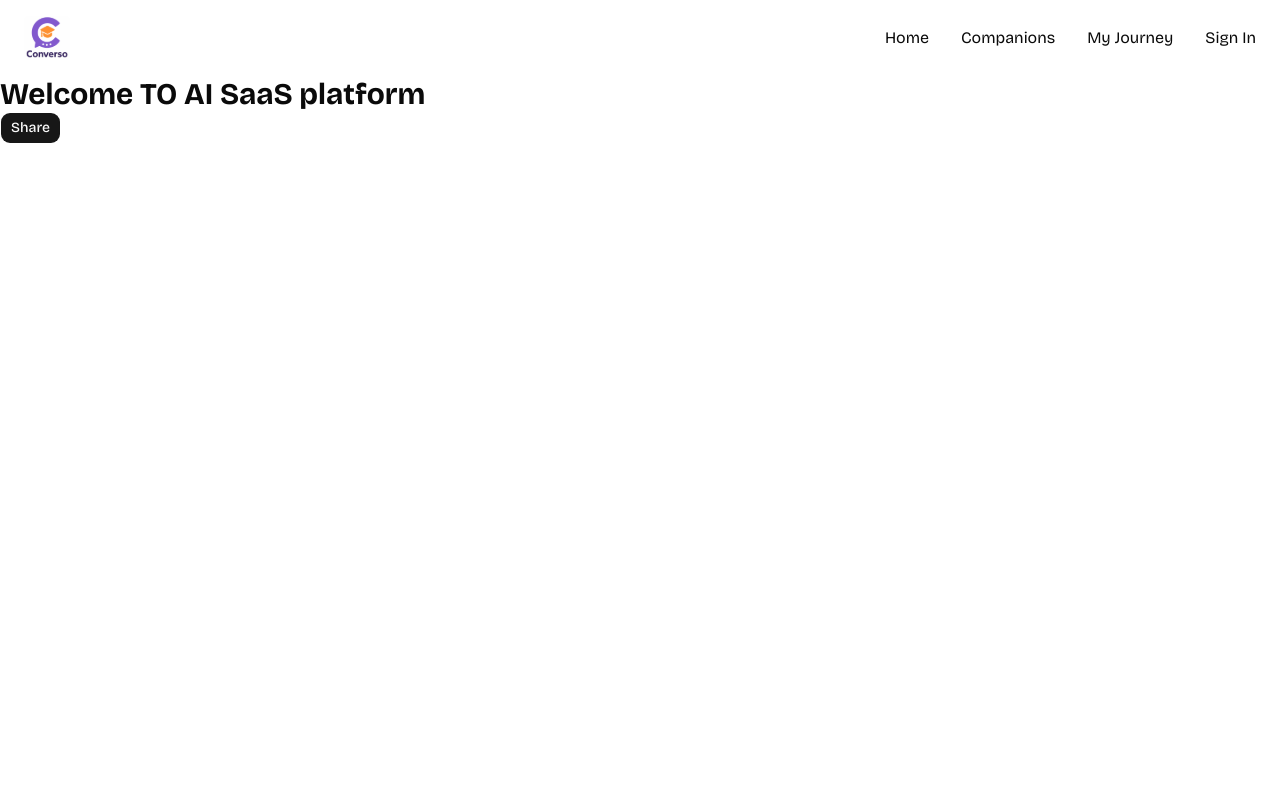
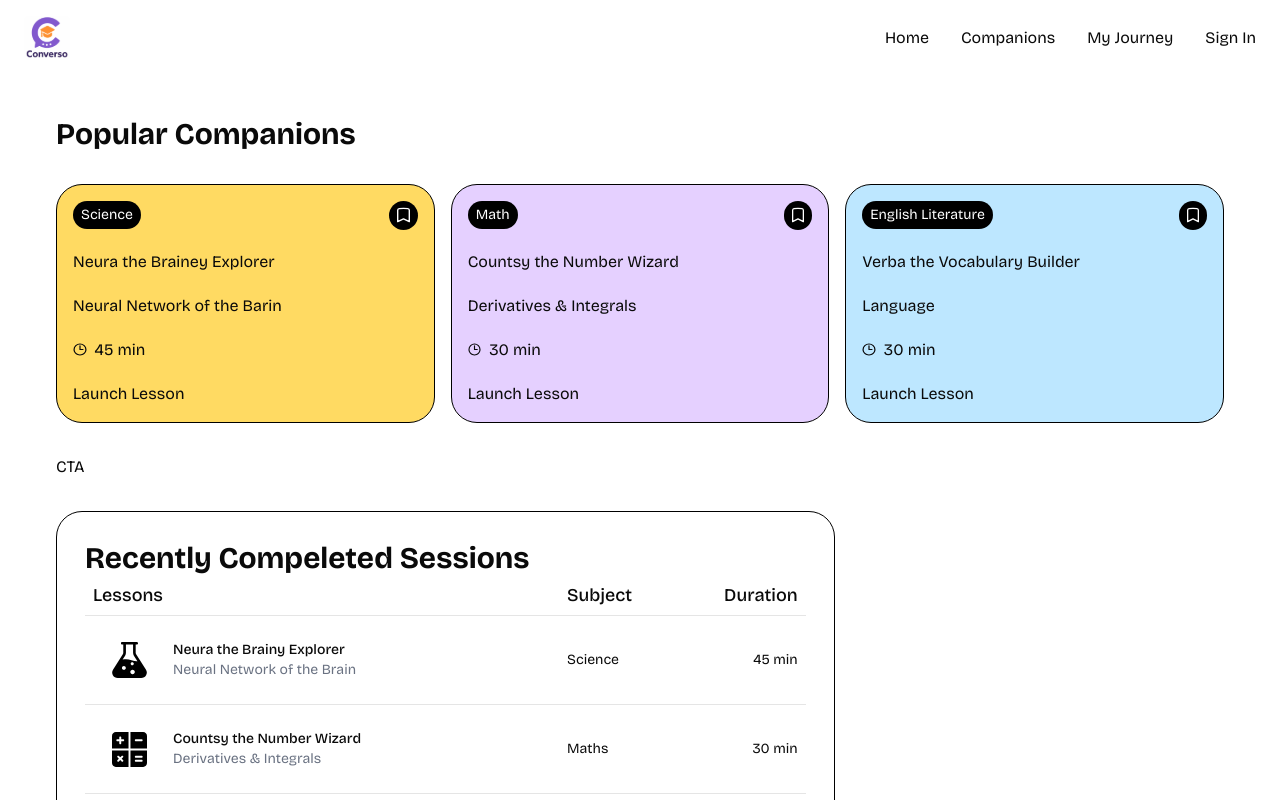
Before and after one commit to AwaisIshtiaq/Converso_AI, a Next.js app: page / in a window 1280 px wide. Shown: the top 800 px of the page. Built offline with nearby package versions, Linux system fonts and the light colour scheme.

Commit message:
feat: add CompanionCard, CompanionsList, CTA components
- Add CompanionCard component with props for AI tutor display
- Add CompanionsList table component with Next.js Link/Image
- Add CTA call-to-action component
- Add shadcn/ui Table component
- Update page.tsx to render new components

```diff
--- a/app/page.tsx
+++ b/app/page.tsx
@@ -1,12 +1,58 @@
 import React from 'react'
 import { Button } from "@/components/ui/button";
+import CompanionCard from '@/components/CompanionCard';
+import CompanionsList from '@/components/CompanionsList';
+import CTA from '@/components/CTA';
+import { recentSessions } from '@/constants';
 const Page = () => {
   return (
-    <div>
-      <h1>Welcome TO AI SaaS platform</h1>
+    <main>
+      <h1>Popular Companions</h1>
 
-    <Button>Share</Button>
-    </div>
+      <section className='home-section'>
+        <CompanionCard
+        id="123"
+        name = "Neura the Brainey Explorer"
+        topic = "Neural Network of the Barin"
+        subject = "Science"
+        duration = {45}
+        color = "#ffda62"
+        />
+        <CompanionCard
+        id="456"
+        name = "Countsy the Number Wizard"
+        topic = "Derivatives & Integrals"
+        subject = "Math"
+        duration = {30}
+        color = "#e5d0ff"
+        /><CompanionCard
+        id="789"
+        name = "Verba the Vocabulary Builder"
+        topic = "Language"
+        subject = "English Literature"
+        duration = {30}
+        color = "#BDE7FF"
+        />
+
+      </section>
+
+      <section className='home-section'>
+
+        <CTA />
+
+      </section>
+
+      <section className='home-sesstion'>
+        <CompanionsList
+        title = "Recently Compeleted Sessions"
+        companions = {recentSessions}
+        className="w-2/3 max-lg:w-full"
+         />
+
+      </section>
+
+
+    </main>
   )
 }
 
--- /dev/null
+++ b/components/CTA.tsx
@@ -0,0 +1,8 @@
+const CTA = () => {
+    return(
+        <div>CTA</div>
+
+    );
+}
+
+export default CTA
--- /dev/null
+++ b/components/CompanionCard.tsx
@@ -0,0 +1,40 @@
+import Image from "next/image";
+import Link from "next/link";
+
+interface CompanionCardProps {
+    id : string;
+    name : string;
+    topic : string;
+    subject : string;
+    duration: number;
+    color : string
+}
+
+const CompanionCard = ({id, name, topic, subject,duration,color}: CompanionCardProps) => {
+    return(
+        <article className="companion-card" style={{backgroundColor :color}}>
+            <div className="flex justify-between items-center">
+                <div className="subject-badge">{subject}</div>
+                <button className="companion-bookmark">
+                <Image src="/icons/bookmark.svg" alt="bookmark"
+                    width={12.5} height={15}
+                    />
+                </button>
+            </div>
+
+            <h2 className="companion-name">{name}</h2>
+            <p className="companion-topic">{topic}</p>
+
+            <div className="flex items-center gap-2">
+                <Image src="/icons/clock.svg" alt="duration" width={13.5} height={13.5} />
+                <span>{duration} min</span>
+            </div>
+
+            <Link href={`/companions/${id}`} className="launch-lesson-btn">
+                Launch Lesson
+            </Link>
+        </article>
+    );
+}
+
+export default CompanionCard
--- /dev/null
+++ b/components/CompanionsList.tsx
@@ -0,0 +1,71 @@
+import { cn } from "@/lib/utils";
+import Link from "next/link";
+import Image from "next/image";
+import {
+  Table,
+  TableBody,
+  TableCaption,
+  TableCell,
+  TableHead,
+  TableHeader,
+  TableRow,
+} from "@/components/ui/table"
+
+interface Companion {
+  id: string;
+  name: string;
+  subject: string;
+  topic: string;
+  duration: number;
+}
+
+interface CompanionListProps {
+    title: string;
+    companions?: Companion[];
+    className?: string;
+}
+
+const CompanionsList = ({title, companions, className}: CompanionListProps) => {
+    return(
+       <article className={cn('companion-list', className)}>
+            <h2 className="font-bold text-3xl">{title}</h2>
+
+            <Table>
+                <TableHeader>
+                    <TableRow>
+                        <TableHead className="text-lg">Lessons</TableHead>
+                        <TableHead className="text-lg">Subject</TableHead>
+                        <TableHead className="text-lg text-right">Duration</TableHead>
+                    </TableRow>
+                </TableHeader>
+                <TableBody>
+                    {companions?.map(({id, subject, name, topic, duration}) => (
+                        <TableRow key={id}>
+                            <TableCell>
+                                <Link href={`/companions/${id}`}>
+                                <div className="flex items-center gap-2">
+                                    <div className="size-[72px] flex items-center justify-center rounded-lg max-md:hidden" >
+                                        <Image
+                                         src={`/icons/${subject}.svg`}
+                                         alt={subject}
+                                         width={35}
+                                         height={35} />
+                                    </div>
+                                    <div>
+                                        <p className="font-medium">{name}</p>
+                                        <p className="text-sm text-gray-500">{topic}</p>
+                                    </div>
+                                </div>
+                                </Link>
+                            </TableCell>
+                            <TableCell className="capitalize">{subject}</TableCell>
+                            <TableCell className="text-right">{duration} min</TableCell>
+                        </TableRow>
+                    ))}
+                </TableBody>
+            </Table>
+       </article>
+    );
+}
+
+export default CompanionsList
--- /dev/null
+++ b/components/ui/table.tsx
@@ -0,0 +1,116 @@
+"use client"
+
+import * as React from "react"
+
+import { cn } from "@/lib/utils"
+
+function Table({ className, ...props }: React.ComponentProps<"table">) {
+  return (
+    <div
+      data-slot="table-container"
+      className="relative w-full overflow-x-auto"
+    >
+      <table
+        data-slot="table"
+        className={cn("w-full caption-bottom text-sm", className)}
+        {...props}
+      />
+    </div>
+  )
+}
+
+function TableHeader({ className, ...props }: React.ComponentProps<"thead">) {
+  return (
+    <thead
+      data-slot="table-header"
+      className={cn("[&_tr]:border-b", className)}
+      {...props}
+    />
+  )
+}
+
+function TableBody({ className, ...props }: React.ComponentProps<"tbody">) {
+  return (
+    <tbody
+      data-slot="table-body"
+      className={cn("[&_tr:last-child]:border-0", className)}
+      {...props}
+    />
+  )
+}
+
+function TableFooter({ className, ...props }: React.ComponentProps<"tfoot">) {
+  return (
+    <tfoot
+      data-slot="table-footer"
+      className={cn(
+        "border-t bg-muted/50 font-medium [&>tr]:last:border-b-0",
+        className
+      )}
+      {...props}
+    />
+  )
+}
+
+function TableRow({ className, ...props }: React.ComponentProps<"tr">) {
+  return (
+    <tr
+      data-slot="table-row"
+      className={cn(
+        "border-b transition-colors hover:bg-muted/50 data-[state=selected]:bg-muted",
+        className
+      )}
+      {...props}
+    />
+  )
+}
+
+function TableHead({ className, ...props }: React.ComponentProps<"th">) {
+  return (
+    <th
+      data-slot="table-head"
+      className={cn(
+        "h-10 px-2 text-left align-middle font-medium whitespace-nowrap text-foreground [&:has([role=checkbox])]:pr-0",
+        className
+      )}
+      {...props}
+    />
+  )
+}
+
+function TableCell({ className, ...props }: React.ComponentProps<"td">) {
+  return (
+    <td
+      data-slot="table-cell"
+      className={cn(
+        "p-2 align-middle whitespace-nowrap [&:has([role=checkbox])]:pr-0",
+        className
+      )}
+      {...props}
+    />
+  )
+}
+
+function TableCaption({
+  className,
+  ...props
+}: React.ComponentProps<"caption">) {
+  return (
+    <caption
+      data-slot="table-caption"
+      className={cn("mt-4 text-sm text-muted-foreground", className)}
+      {...props}
+    />
+  )
+}
+
+export {
+  Table,
+  TableHeader,
+  TableBody,
+  TableFooter,
+  TableHead,
+  TableRow,
+  TableCell,
+  TableCaption,
+}
```
Also changed, not shown: 1 other file (tests, documents, lock files or other folders).
